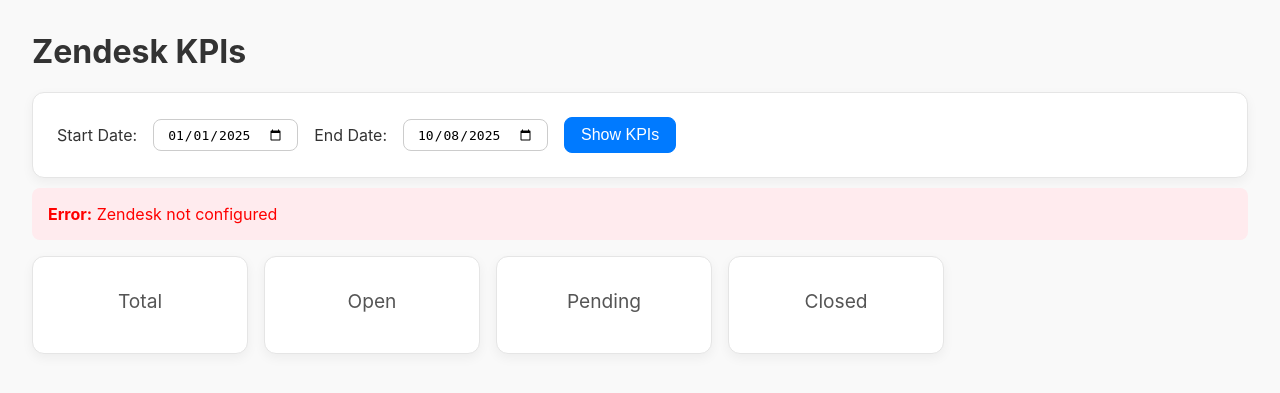
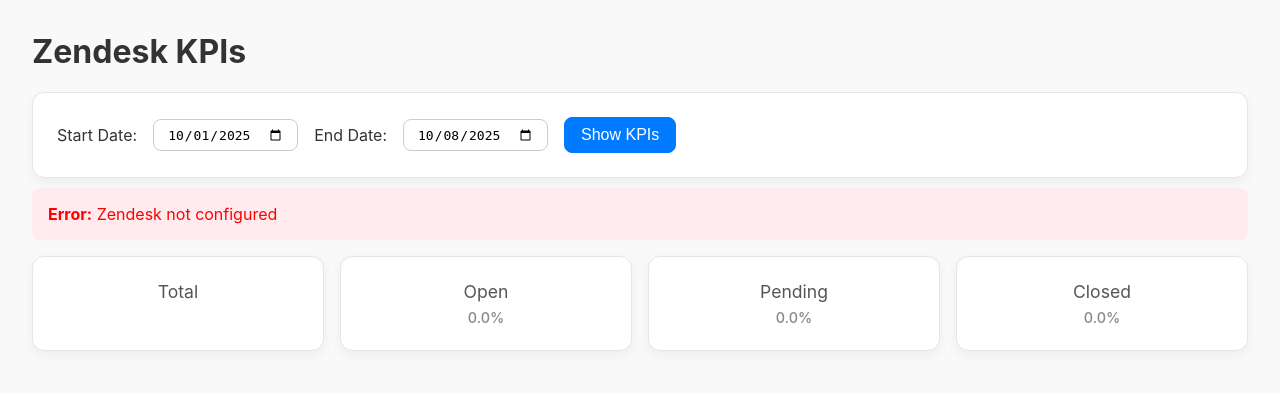
Before and after one commit to rockymount114/Zendesk-Webhook, a Flask app: page /dashboard in a window 1280 px wide. Shown: the top 393 px of the page. Run offline with Flask 2, Linux system fonts and the light colour scheme.

Commit message:
add percentages

```diff
--- a/app.py
+++ b/app.py
@@ -228,9 +228,12 @@ def dashboard():
     error = None
     open_tickets = []
     pending_tickets = []
+    open_perc = 0
+    pending_perc = 0
+    closed_perc = 0
 
     today = date.today()
-    default_start = date(today.year, 1, 1).isoformat()
+    default_start = date(today.year, today.month, 1).isoformat()
     default_end = today.isoformat()
 
     if request.method == 'POST':
@@ -248,6 +251,12 @@ def dashboard():
         error = f"Zendesk API returned status {status_code}"
 
     if stats:
+        total_count = stats.get('total', 0)
+        if total_count > 0:
+            open_perc = (stats.get('open', 0) / total_count) * 100
+            pending_perc = (stats.get('pending', 0) / total_count) * 100
+            closed_perc = (stats.get('closed', 0) / total_count) * 100
+
         open_tickets = stats.get('open_tickets', [])
         pending_tickets = stats.get('pending_tickets', [])
 
@@ -257,6 +266,7 @@ def dashboard():
 
         # Combine tickets to fetch user data in one go
         all_tickets = open_tickets + pending_tickets
+
 
         if all_tickets and BASE_DOMAIN and auth:
             user_ids = set()
@@ -316,6 +326,9 @@ def dashboard():
                            end_date=end_date,
                            open_tickets=open_tickets,
                            pending_tickets=pending_tickets,
+                           open_perc=open_perc,
+                           pending_perc=pending_perc,
+                           closed_perc = closed_perc,
                            zendesk_domain=BASE_DOMAIN)
 
 if __name__ == '__main__':
--- a/templates/dashboard.html
+++ b/templates/dashboard.html
@@ -7,9 +7,10 @@
     <style>
         body { font-family: -apple-system, BlinkMacSystemFont, "Segoe UI", Roboto, Helvetica, Arial, sans-serif; margin: 2em; background-color: #f9f9f9; color: #333; }
         .kpi-cards { display: flex; gap: 1em; margin-top: 1em; flex-wrap: wrap; }
-        .card { background: #fff; padding: 2em; border-radius: 12px; min-width: 150px; text-align: center; box-shadow: 0 4px 12px rgba(0,0,0,0.05); border: 1px solid #e5e5e5; }
-        .card-title { font-size: 1.2em; color: #555; }
-        .card-value { font-size: 2.5em; font-weight: 600; margin-top: 0.2em; }
+        .card { background: #fff; padding: 1.5em; border-radius: 12px; min-width: 150px; text-align: center; box-shadow: 0 4px 12px rgba(0,0,0,0.05); border: 1px solid #e5e5e5; flex: 1; }
+        .card-title { font-size: 1.1em; color: #555; }
+        .card-value { font-size: 2.2em; font-weight: 600; margin-top: 0.2em; }
+        .card-perc { font-size: 0.9em; font-weight: 500; color: #888; margin-top: 0.4em; }
         form { background: #fff; padding: 1.5em; border-radius: 12px; box-shadow: 0 4px 12px rgba(0,0,0,0.05); border: 1px solid #e5e5e5; display: flex; align-items: center; gap: 1em; }
         input[type="date"], button { font-size: 1em; padding: 0.5em 1em; border-radius: 8px; border: 1px solid #ccc; }
         button { background-color: #007aff; color: white; border-color: #007aff; cursor: pointer; font-weight: 500; }
@@ -40,10 +41,31 @@
 
 {% if stats %}
 <div class="kpi-cards">
-  <div class="card"><div class="card-title">Total</div><div class="card-value">{{ stats['total'] }}</div></div>
-  <div class="card"><div class="card-title">Open</div><div class="card-value">{{ stats['open'] }}</div></div>
-  <div class="card"><div class="card-title">Pending</div><div class="card-value">{{ stats['pending'] }}</div></div>
-  <div class="card"><div class="card-title">Closed</div><div class="card-value">{{ stats['closed'] }}</div></div>
+  <div class="card">
+    <div class="card-title">Total</div>
+    <div class="card-value">{{ stats['total'] }}</div>
+  </div>
+  <div class="card">
+    <div class="card-title">Open</div>
+    <div class="card-value">{{ stats['open'] }}</div>
+    {% if open_perc is defined %}
+    <div class="card-perc">{{ "%.1f"|format(open_perc) }}%</div>
+    {% endif %}
+  </div>
+  <div class="card">
+    <div class="card-title">Pending</div>
+    <div class="card-value">{{ stats['pending'] }}</div>
+    {% if pending_perc is defined %}
+    <div class="card-perc">{{ "%.1f"|format(pending_perc) }}%</div>
+    {% endif %}
+  </div>
+  <div class="card">
+    <div class="card-title">Closed</div>
+    <div class="card-value">{{ stats['closed'] }}</div>
+    {% if closed_perc is defined %}
+    <div class="card-perc">{{ "%.1f"|format(closed_perc) }}%</div>
+    {% endif %}
+  </div>
 </div>
 {% endif %}
 
```
